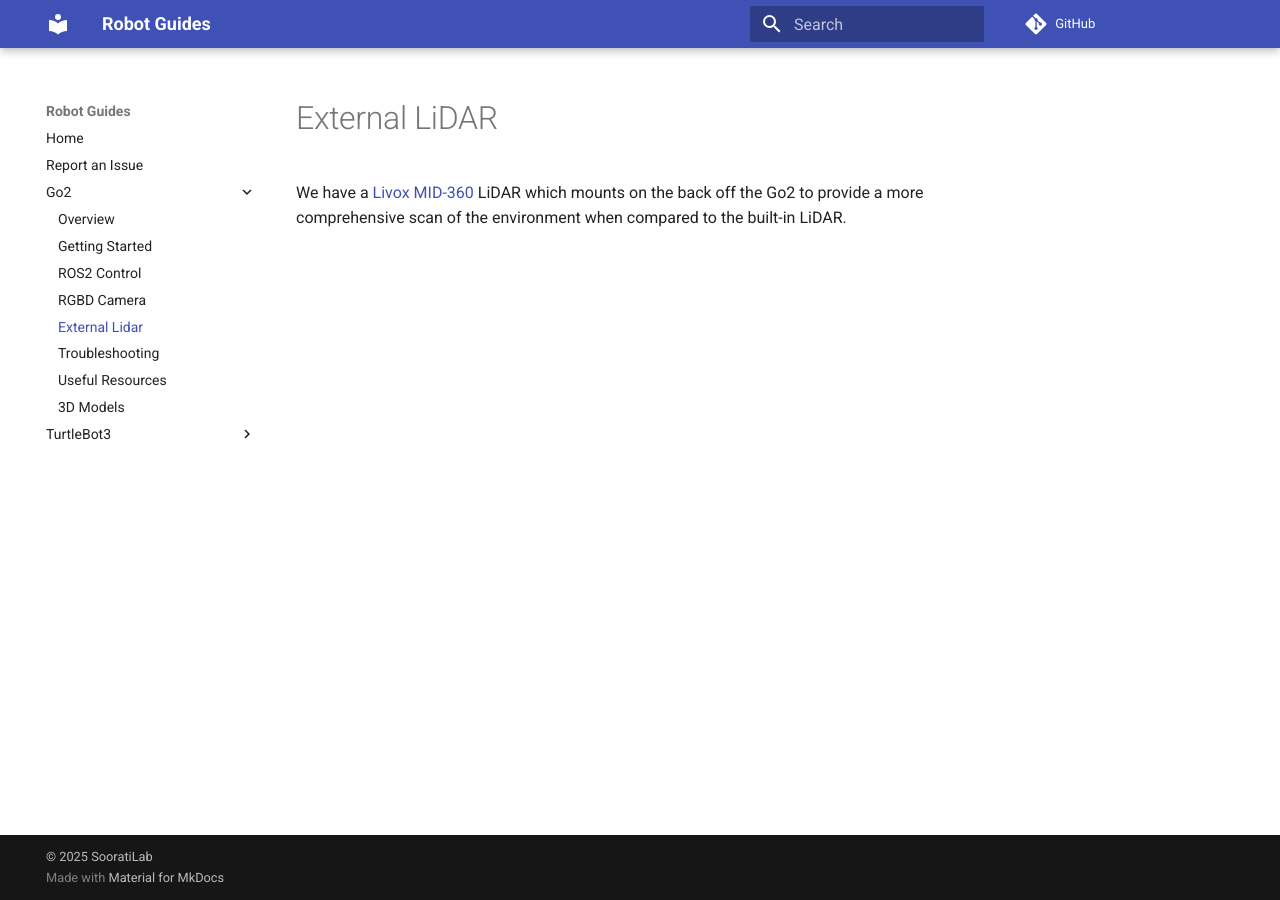
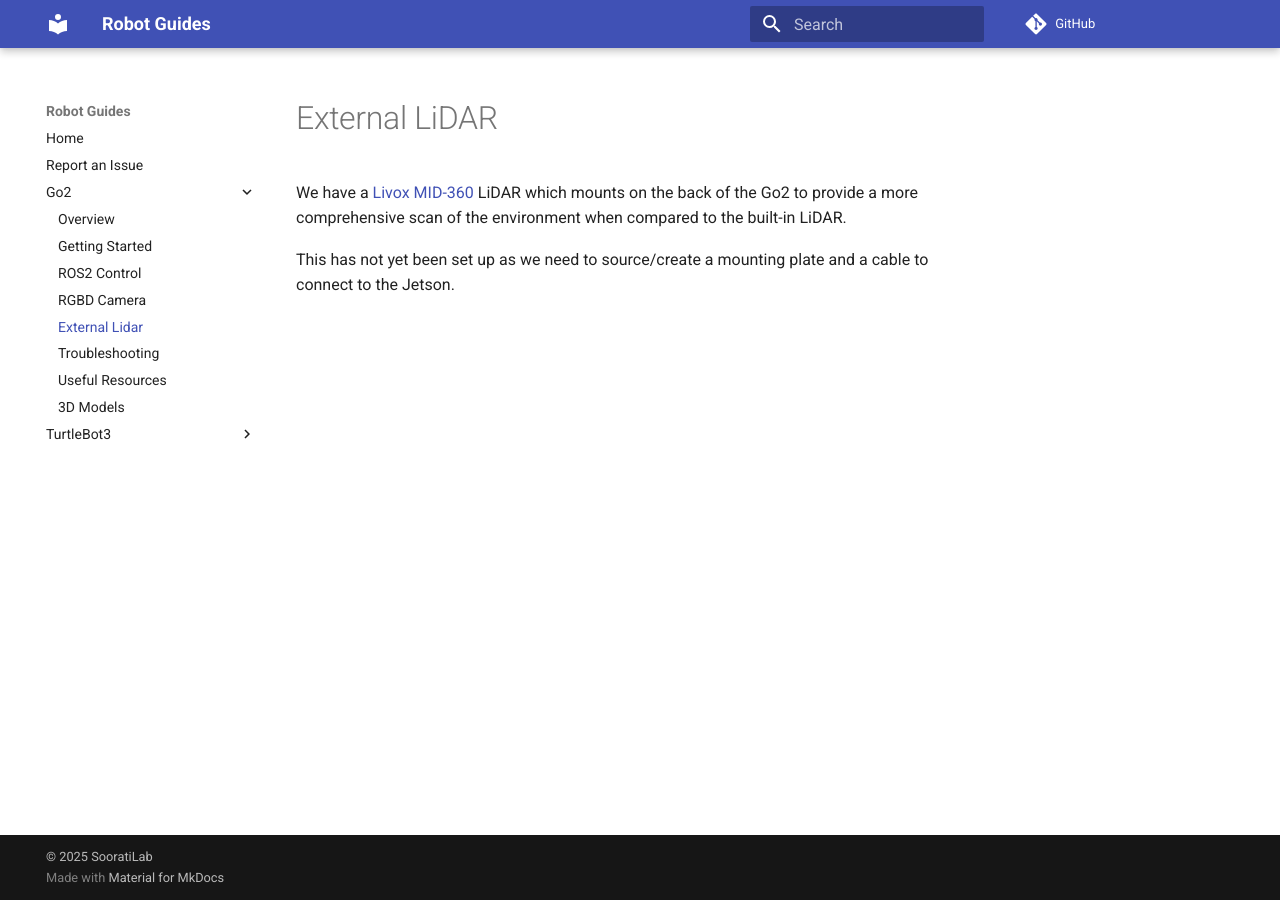
Before and after one commit to SooratiLab/RobotGuides, an MkDocs documentation site: the page built from docs/go2/external_lidar.md, in a window 1280 px wide. Built offline with MkDocs 1.6.1 and Material for MkDocs 9.7.7, drawn with Linux system fonts in a browser that asks for light colours; comment, search, counter and statistics services are not loaded.

Commit message:
Update external_lidar.md

```diff
--- a/docs/go2/external_lidar.md
+++ b/docs/go2/external_lidar.md
@@ -1,3 +1,5 @@
 # External LiDAR
 
-We have a [Livox MID-360](https://www.livoxtech.com/mid-360) LiDAR which mounts on the back off the Go2 to provide a more comprehensive scan of the environment when compared to the built-in LiDAR.
+We have a [Livox MID-360](https://www.livoxtech.com/mid-360) LiDAR which mounts on the back of the Go2 to provide a more comprehensive scan of the environment when compared to the built-in LiDAR.
+
+This has not yet been set up as we need to source/create a mounting plate and a cable to connect to the Jetson.
```
